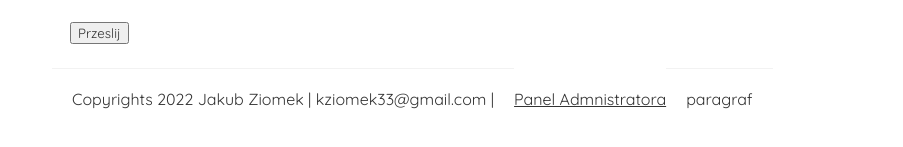
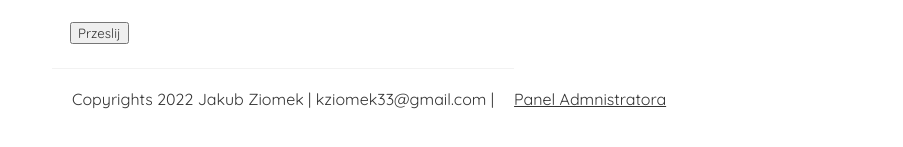
Before and after one commit to Ziomidlo/Forum-Interface-React, a React (Create React App) app: page /admin in a window 1280 px wide. Shown: the part 215-362 px from the top of the page, without its empty margins (188-1091 px from the left). Built offline with nearby package versions, Linux system fonts and the light colour scheme.

Commit message:
delete paragraph

```diff
--- a/src/Footer.js
+++ b/src/Footer.js
@@ -5,7 +5,6 @@ const Footer = () => {
         <footer className="footer">
             <p>Copyrights 2022 Jakub Ziomek | kziomek33@gmail.com  |</p>
             <Link to="/admin">Panel Admnistratora</Link>
-            <p>paragraf</p>
         </footer>
       );
 }
```
